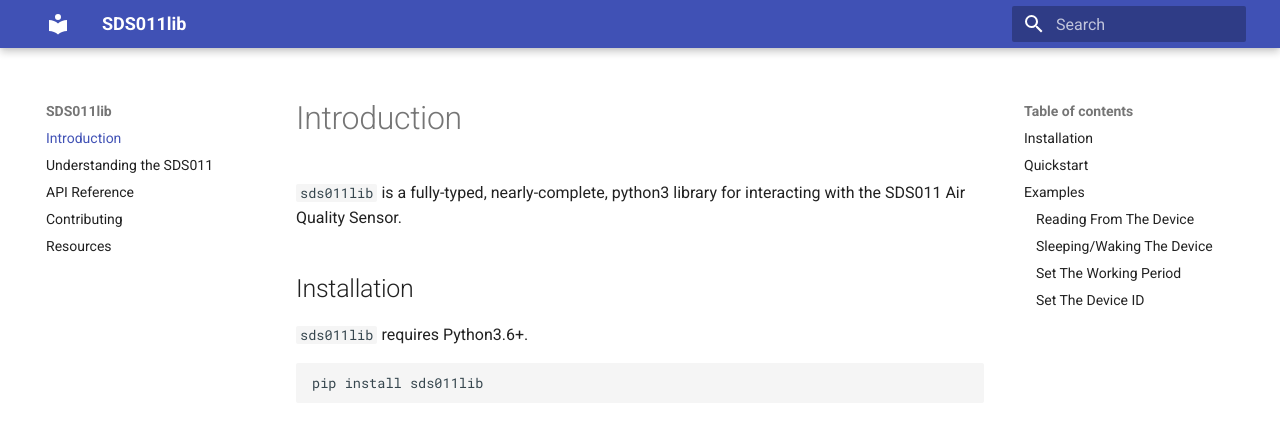
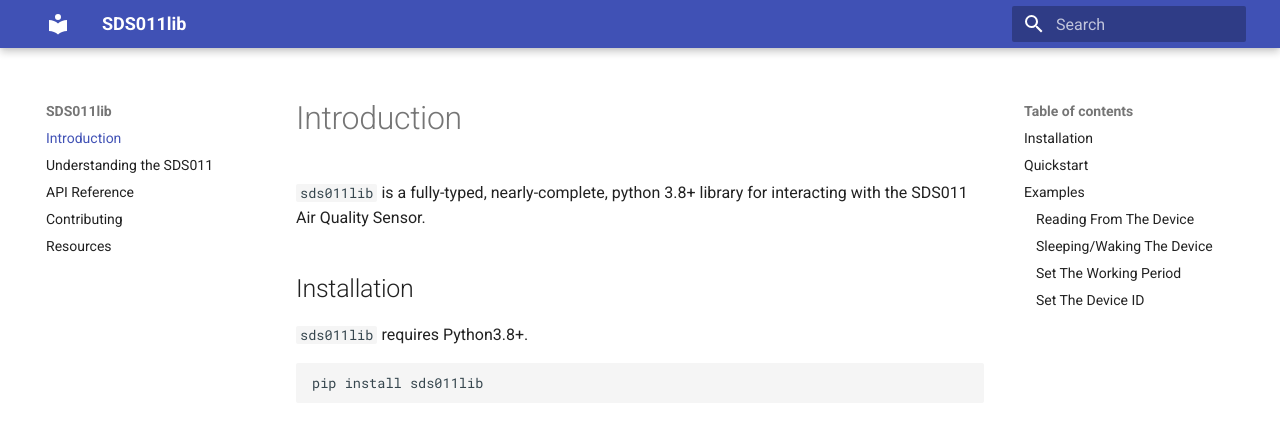
Before and after one commit to TimOrme/sds011lib, an MkDocs documentation site: the page built from docs/index.md, in a window 1280 px wide and 900 px high. Shown: the top 429 px of the window. Built offline with MkDocs 1.6.1 and Material for MkDocs 9.7.7, drawn with Linux system fonts in a browser that asks for light colours.

````diff
--- a/docs/index.md
+++ b/docs/index.md
@@ -1,10 +1,10 @@
 # Introduction
 
-`sds011lib` is a fully-typed, nearly-complete, python3 library for interacting with the SDS011 Air Quality Sensor.
+`sds011lib` is a fully-typed, nearly-complete, python 3.8+ library for interacting with the SDS011 Air Quality Sensor.
 
 ## Installation
 
-`sds011lib` requires Python3.6+.
+`sds011lib` requires Python3.8+.
 
 ```commandline
 pip install sds011lib
````
Also changed, not shown: README.md (+1 -1 lines).
